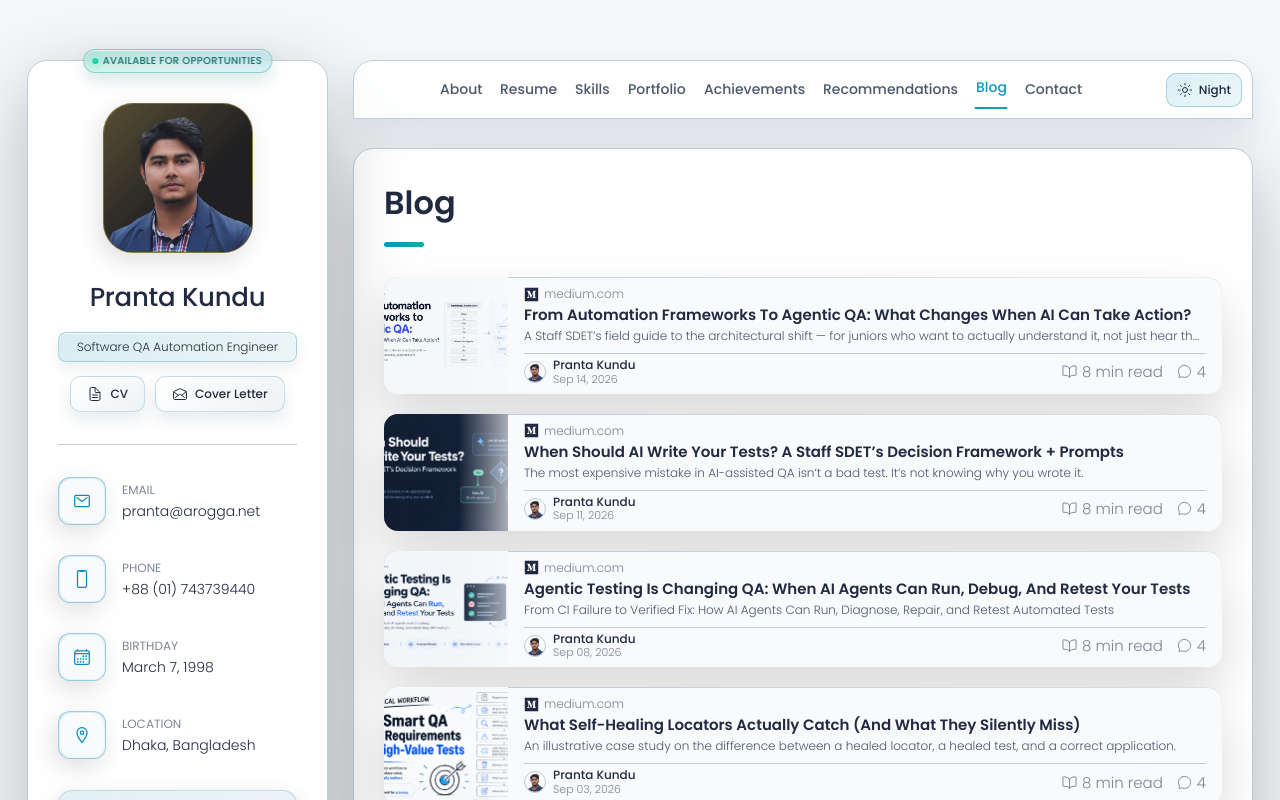
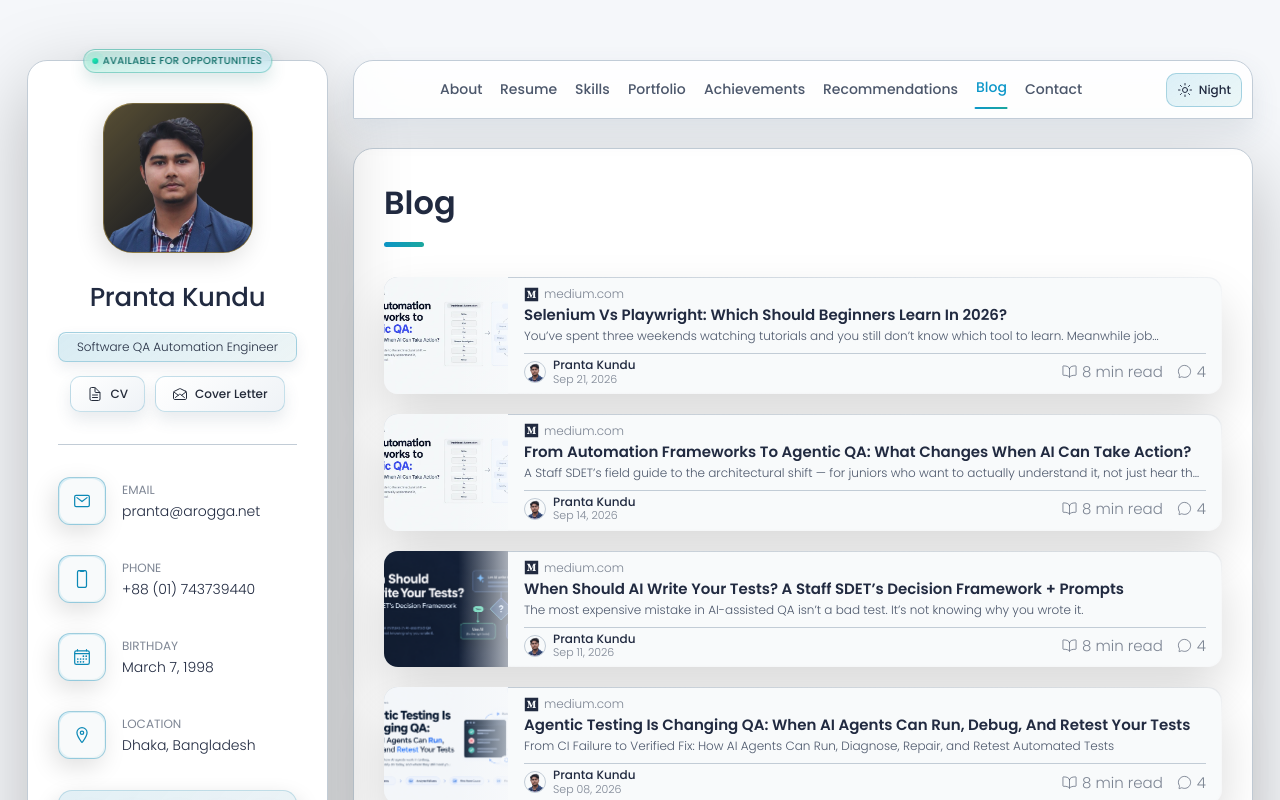
Before and after one commit to prantakunduqa/prantakunduqa.github.io, a plain HTML site: page index.html in a window 1280 px wide. Both pictures are taken after a click on the button "Blog". Shown: the top 800 px of the page. Drawn offline with nearby package versions, Linux system fonts and the light colour scheme; no server answers.

Commit message:
blog update

```diff
--- a/index.html
+++ b/index.html
@@ -1028,6 +1028,55 @@
           <ul class="blog-posts-list">
 
             <li class="blog-post-item">
+              <a href="https://prantakunduqa.medium.com/selenium-vs-playwright-which-should-beginners-learn-in-2026-7ffb070a513f"
+                target="_blank" rel="noopener noreferrer" aria-label="Read this post on Medium">
+                <figure class="blog-banner-box">
+                  <img src="./assets/images/agentic-testing-pranta-kundu-qa-tester.webp"
+                    alt="Selenium vs Playwright: Which Should Beginners Learn in 2026?" loading="lazy" />
+                </figure>
+
+                <div class="blog-content">
+                  <div class="blog-meta">
+                    <ion-icon name="logo-medium" class="blog-source-icon"></ion-icon>
+                    <p class="blog-source">medium.com</p>
+                  </div>
+
+                  <h3 class="h3 blog-item-title">
+                    Selenium vs Playwright: Which Should Beginners Learn in 2026?
+                  </h3>
+
+                  <p class="blog-text">
+                    You’ve spent three weekends watching tutorials and you still don’t know which tool to learn. Meanwhile job postings ask
+                    for both, blog posts contradict each other, and every “expert” has a different opinion. Here’s the version with no
+                    hedging — and the reasoning behind it.
+
+                  </p>
+
+                  <div class="blog-footer">
+                    <div class="blog-author">
+                      <img src="./assets/images/my-avatar.png" alt="Pranta Kundu" class="blog-author-avatar" loading="lazy" />
+                      <div class="blog-author-info">
+                        <p class="blog-author-name">Pranta Kundu</p>
+                        <time datetime="2026-07-02">Sep 21, 2026</time>
+                      </div>
+                    </div>
+
+                    <ul class="blog-stats">
+                      <li class="blog-stat" title="Read time">
+                        <ion-icon name="book-outline"></ion-icon>
+                        <span>8 min read</span>
+                      </li>
+                      <li class="blog-stat" title="Comments">
+                        <ion-icon name="chatbubble-outline"></ion-icon>
+                        <span>4</span>
+                      </li>
+                    </ul>
+                  </div>
+                </div>
+              </a>
+            </li>
+
+            <li class="blog-post-item">
               <a href="https://medium.com/@pritamkundu.pk5/from-automation-frameworks-to-agentic-qa-what-changes-when-ai-can-take-action-5709ead29136"
                 target="_blank" rel="noopener noreferrer" aria-label="Read this post on Medium">
                 <figure class="blog-banner-box">
```
